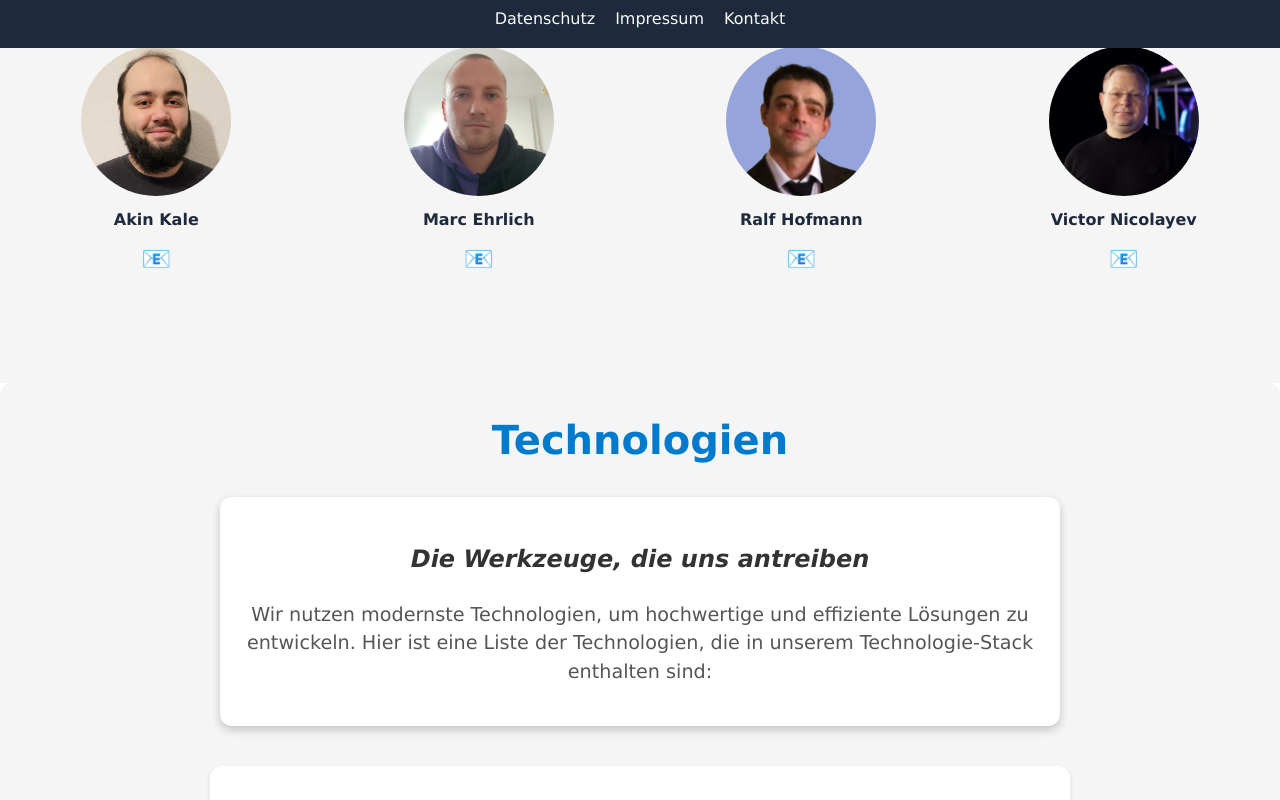
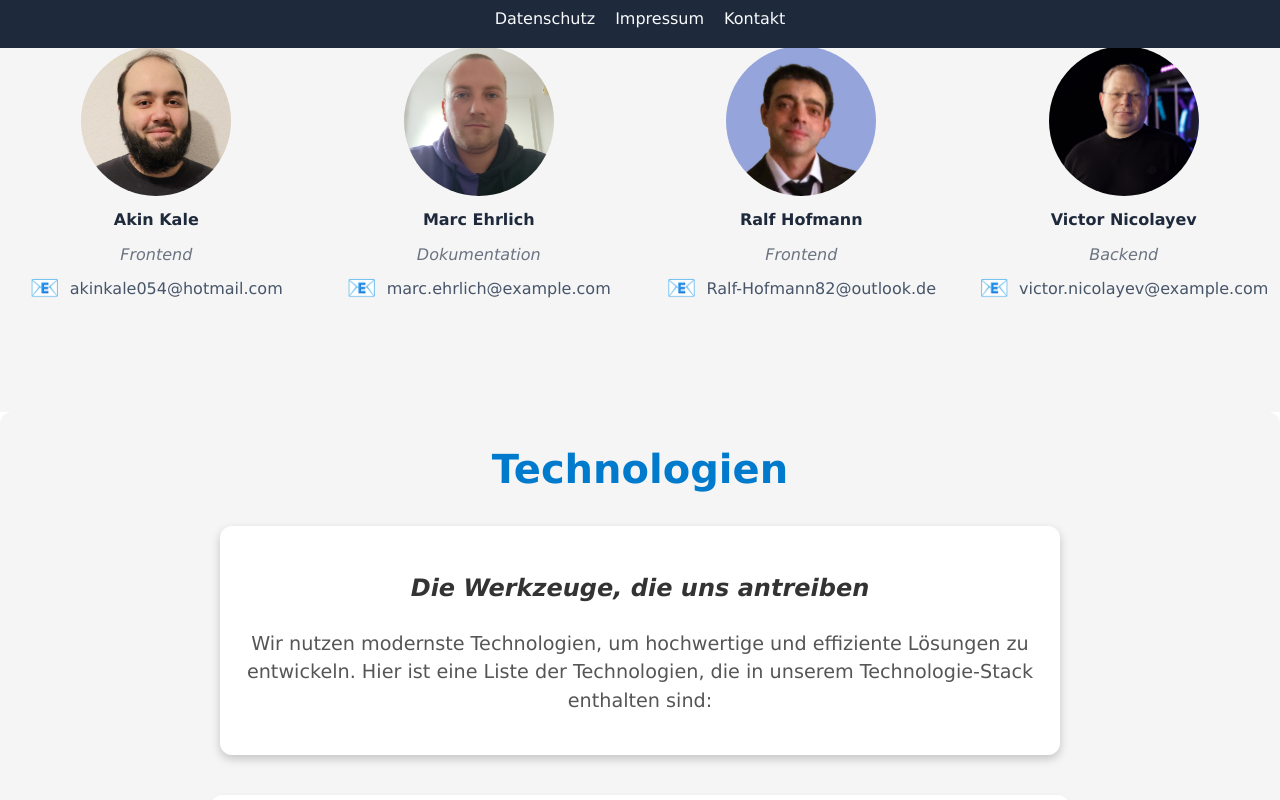
Before and after one commit to RalfHof/nextjs-boilerplate, a Next.js app: page /info in a window 1280 px wide. Shown: the part 752-1552 px from the top of the page. Built offline with nearby package versions, Linux system fonts and the light colour scheme.

Commit message:
bild angepasst

```diff
--- a/src/components/uber-uns/page.tsx
+++ b/src/components/uber-uns/page.tsx
@@ -6,23 +6,26 @@ const teamMembers = [
     name: "Akin Kale",
     image: "/img/bild1.jpg", // Pfad zum Bild von Akin Kale
     email: "akinkale054@hotmail.com",
+    role: "Frontend",
     objectPosition: "center top",
   },
   {
     name: "Marc Ehrlich",
     image: "/img/bild2.jpg", // Pfad zum Bild von Marc Ehrlich
     email: "marc.ehrlich@example.com",
+    role: "Dokumentation",
   },
   {
     name: "Ralf Hofmann",
     image: "/img/bild3.jpg", // Pfad zum Bild von Ralf Hofmann
-    email: "ralf.hofmann@example.com",
+    email: "Ralf-Hofmann82@outlook.de",
+    role: "Frontend",
   },
-
   {
     name: "Victor Nicolayev",
     image: "/img/bild4.jpg", // Pfad zum Bild von Victor Nicolayev
     email: "victor.nicolayev@example.com",
+    role: "Backend",
   },
 ];
 
@@ -69,15 +72,19 @@ export default function AboutUs() {
               }}
             />
             <p style={styles.teamName}>{member.name}</p>
+            <p style={styles.teamRole}>{member.role}</p>
 
-            {/* E-Mail-Icon */}
+            {/* E-Mail-Icon mit Name */}
+            <div style={styles.emailContainer}>
               <a
                 href={`mailto:${member.email}`}
-              style={styles.emailIconContainer}
+                style={styles.emailIcon}
                 title={`E-Mail an ${member.name}`}
               >
                 📧
               </a>
+              <span style={styles.emailText}>{member.email}</span>
+            </div>
           </div>
         ))}
       </div>
@@ -141,11 +148,26 @@ const styles: Record<string, React.CSSProperties> = {
     fontWeight: "bold",
     color: "#1e293b",
   },
-  emailIconContainer: {
+  teamRole: {
+    fontSize: "1rem",
+    fontStyle: "italic",
+    color: "#6b7280",
+    marginBottom: "10px",
+  },
+  emailContainer: {
+    display: "flex",
+    alignItems: "center",
+    justifyContent: "center",
     marginTop: "10px",
+  },
+  emailIcon: {
     fontSize: "1.5rem",
-    cursor: "pointer",
     color: "#007acc",
     textDecoration: "none",
+    marginRight: "10px",
+  },
+  emailText: {
+    fontSize: "1rem",
+    color: "#475569",
   },
 };
```
Lines whose indentation alone changed are shown as unchanged.
